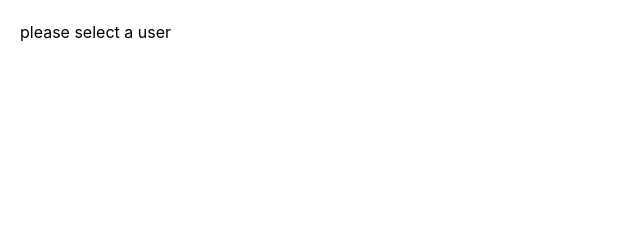
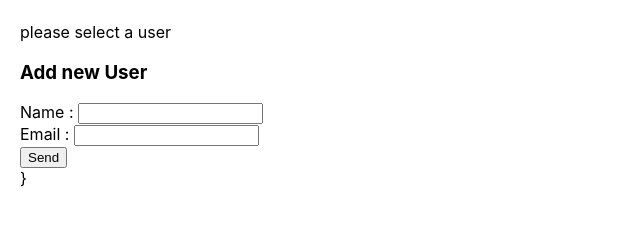
Before and after one commit to BashirShallah/ReactJS-Course-http-requests, a React (Create React App) app: page / in a window 1280 px wide. Shown: the part 139-364 px from the top of the page, without its empty margins (0-640 px from the left). Built offline with nearby package versions, Linux system fonts and the light colour scheme; no server answers.

Commit message:
add user.

```diff
--- a/src/Api/Users.js
+++ b/src/Api/Users.js
@@ -14,3 +14,8 @@ export async function updateUser(id, values) {
   const response = await axios.put('https://jsonplaceholder.typicode.com/users/'+id, values);
   return response;
 }
+
+export async function addUser(values) {
+  const response = await axios.post('https://jsonplaceholder.typicode.com/users/', values);
+  return response;
+}
--- a/src/App.js
+++ b/src/App.js
@@ -1,7 +1,7 @@
 import React, { Component } from 'react';
 import './App.css';
 import ViewUser from "./components/ViewUser";
-import {getUsers, deleteUser, updateUser} from "./Api/Users";
+import {getUsers, deleteUser, updateUser, addUser} from "./Api/Users";
 import UsersForm from "./components/UsersForm";
 
 class App extends Component {
@@ -52,6 +52,16 @@ class App extends Component {
       });
   }
 
+  addUser = (values)=>{
+    addUser(values)
+      .then(()=>{
+        alert('Success');
+      })
+      .catch(error=>{
+        alert('حدث خطأ غير معروف');
+      });
+  }
+
   render() {
     return (
       <div className="App">
@@ -80,6 +90,16 @@ class App extends Component {
             : 'please select a user'
           }
         </div>
+        <div>
+          <h3>Add new User</h3>
+          <UsersForm
+            values={{
+              name: '',
+              email: ''
+            }}
+            onSubmit={this.addUser}/>
+          }
+        </div>
       </div>
     );
   }
--- a/src/components/UsersForm.js
+++ b/src/components/UsersForm.js
@@ -5,7 +5,7 @@ import * as Yup from "yup";
 export default function UsersForm(props){
     const schema = Yup.object().shape({
         name: Yup.string().required(),
-        email: Yup.string().required()
+        email: Yup.string().email().required()
     });
 
     return <Formik
```
